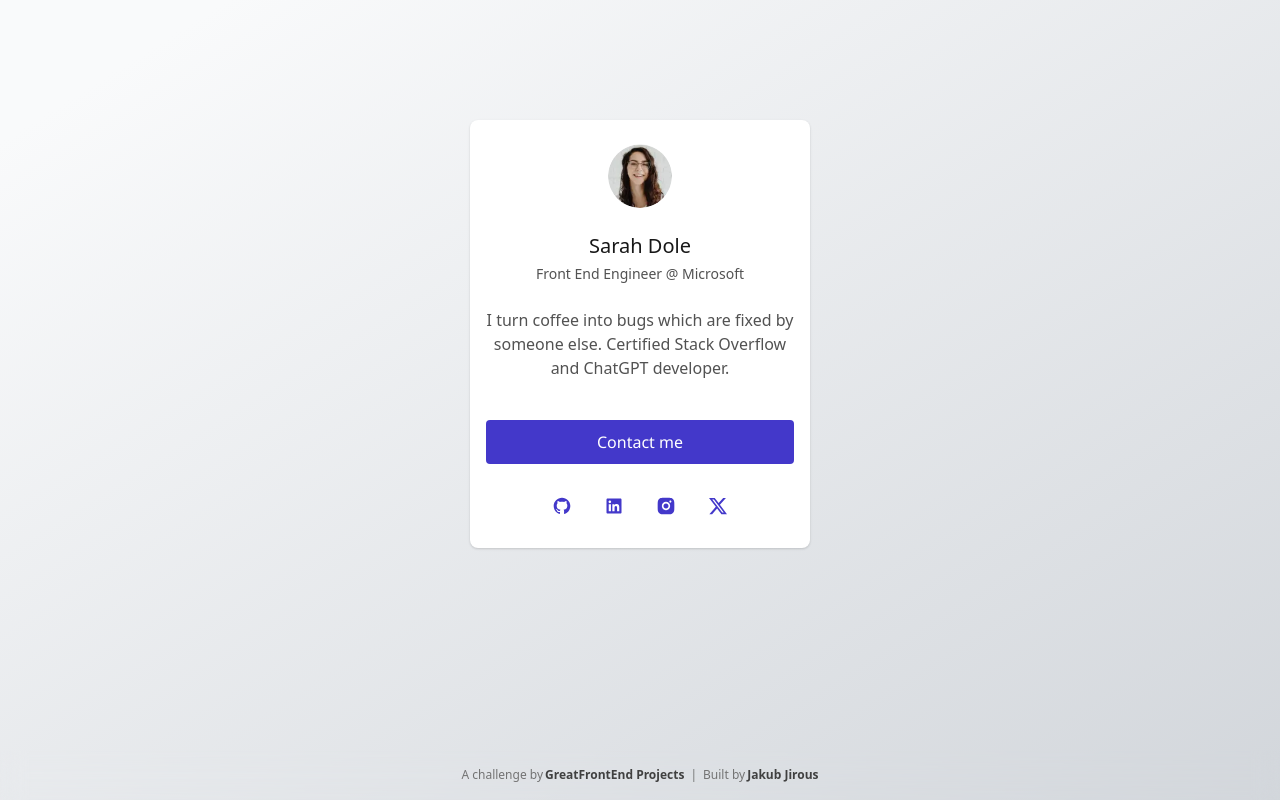
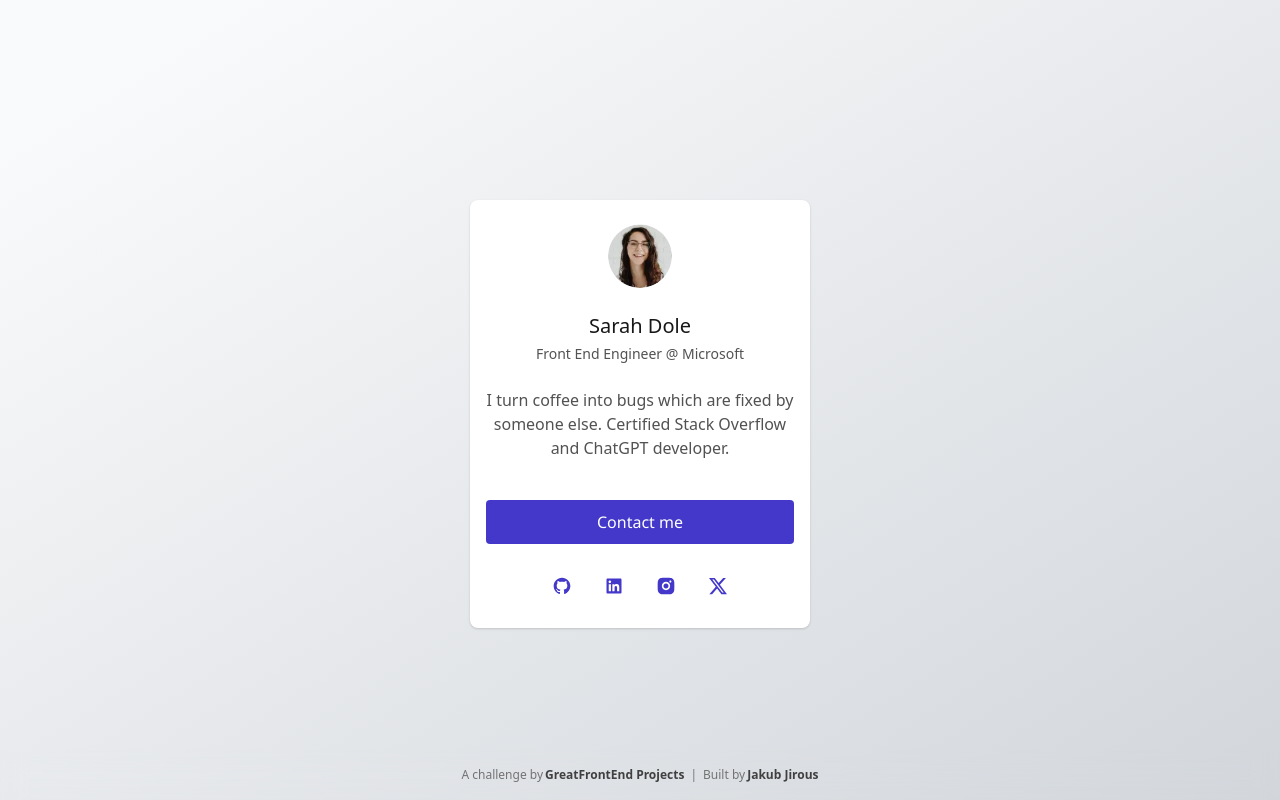
Before and after one commit to jakubjirous/great-front-end, a Next.js app: page /profile-card in a window 1280 px wide. Built offline with nearby package versions, Linux system fonts and the light colour scheme.

Commit message:
feat(profile-card): update padding-top

```diff
--- a/src/app/(projects)/profile-card/page.tsx
+++ b/src/app/(projects)/profile-card/page.tsx
@@ -41,7 +41,7 @@ const socials: SocialType[] = [
 
 export default function Page(): ReactNode {
 	return (
-		<section className="container h-dvh flex flex-col items-center pt-[7.5rem]">
+		<section className="container h-dvh flex flex-col items-center pt-[12.5rem]">
 			<ProfileCard
 				avatar={{
 					src: sarahDole,
```
